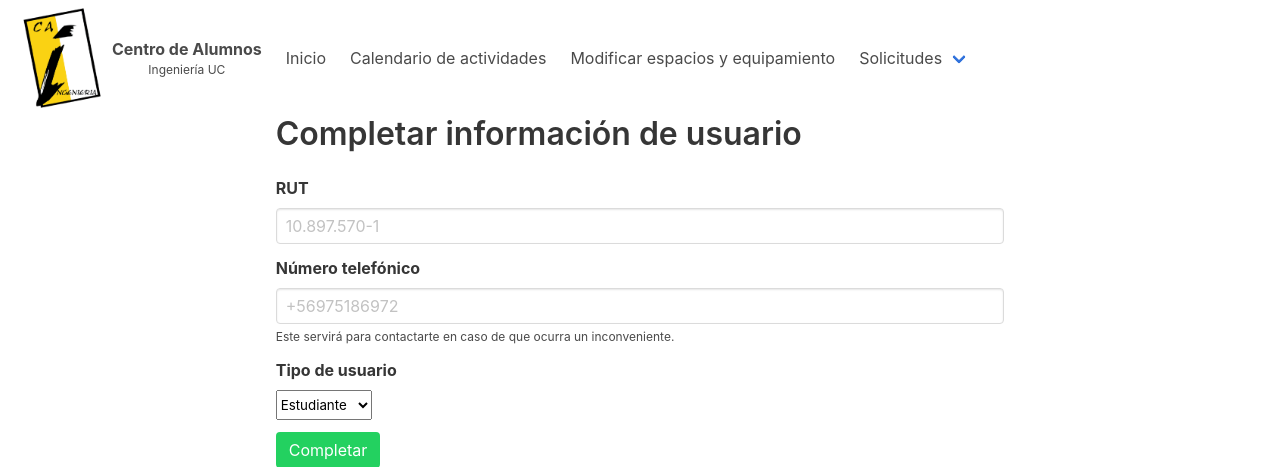
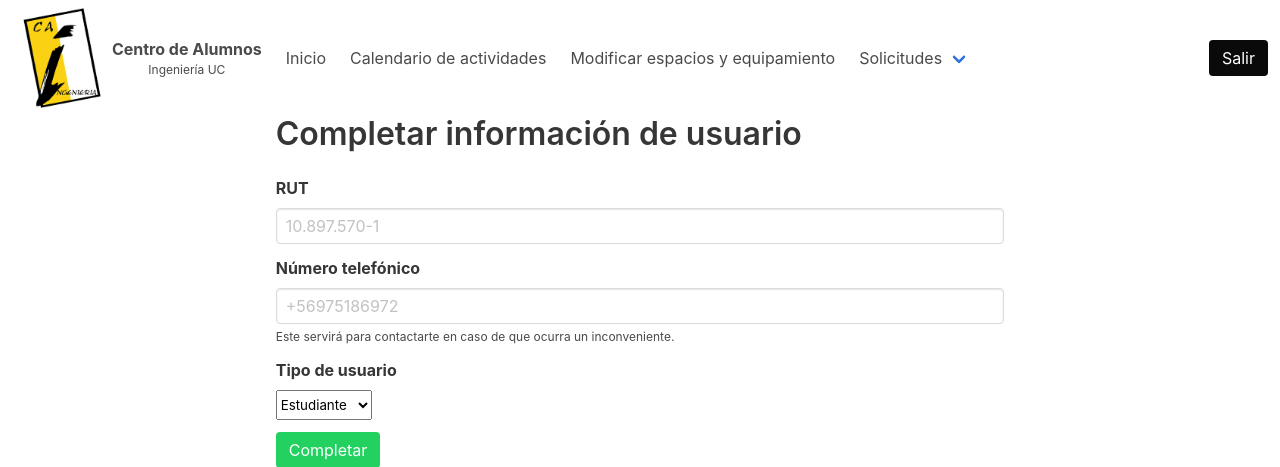
Before and after one commit to caiuc/pagina-solicitudes, a Django app: page /accounts/update/1/ in a window 1280 px wide. Shown: the top 467 px of the page. Run offline with Django 4.2, Linux system fonts and the light colour scheme; the visitor is signed in with stand-in values (Sample User, id 1); data comes from the database, SQL or seed files in the repository; some libraries are stand-ins or nearby versions.

Commit message:
Update base.html

```diff
--- a/templates/base.html
+++ b/templates/base.html
@@ -104,7 +104,12 @@
                  <a class="button is-black" href="{% url 'signup' %}">
                 Registrarse
               </a>
+               {% else %}
+              <a class="button is-black" href="{% url 'logout' %}">
+                Salir
+              </a>
               {% endif %}
+
             </div>
           </div>
         </div>
```
